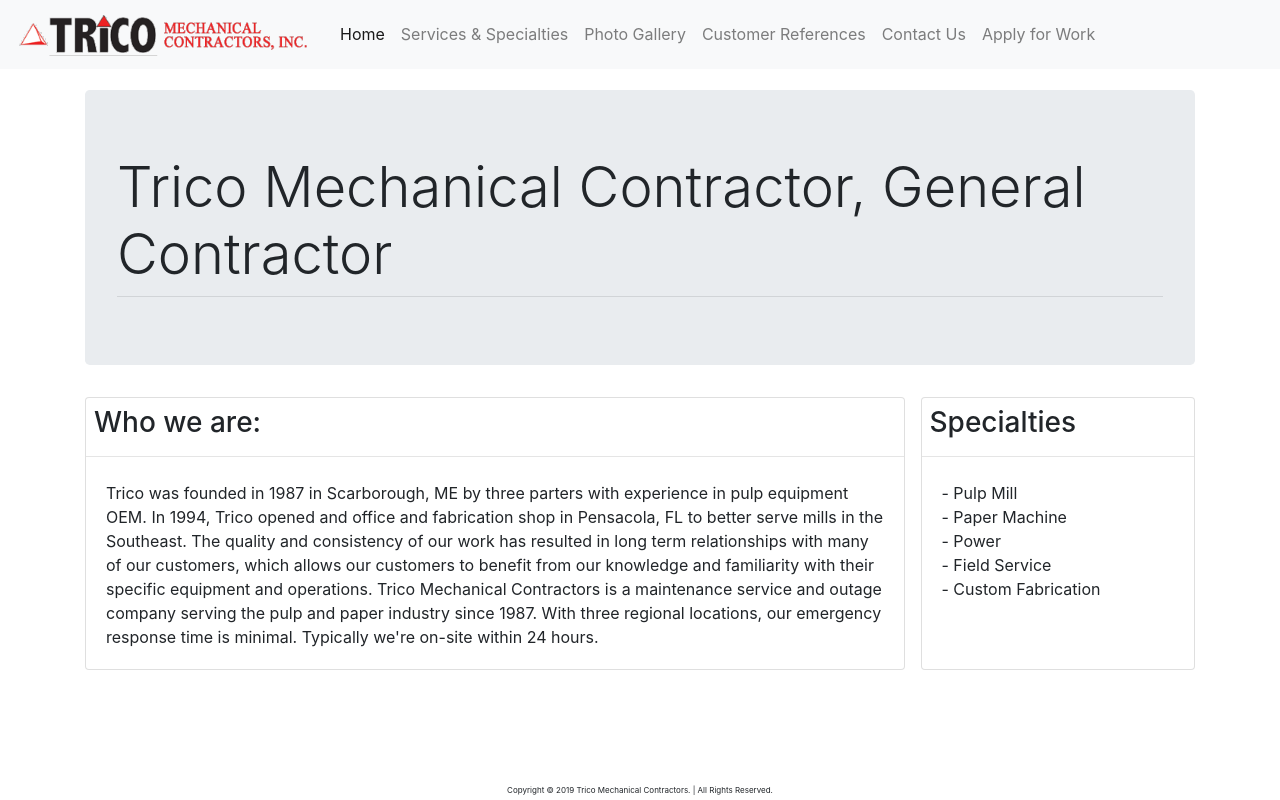
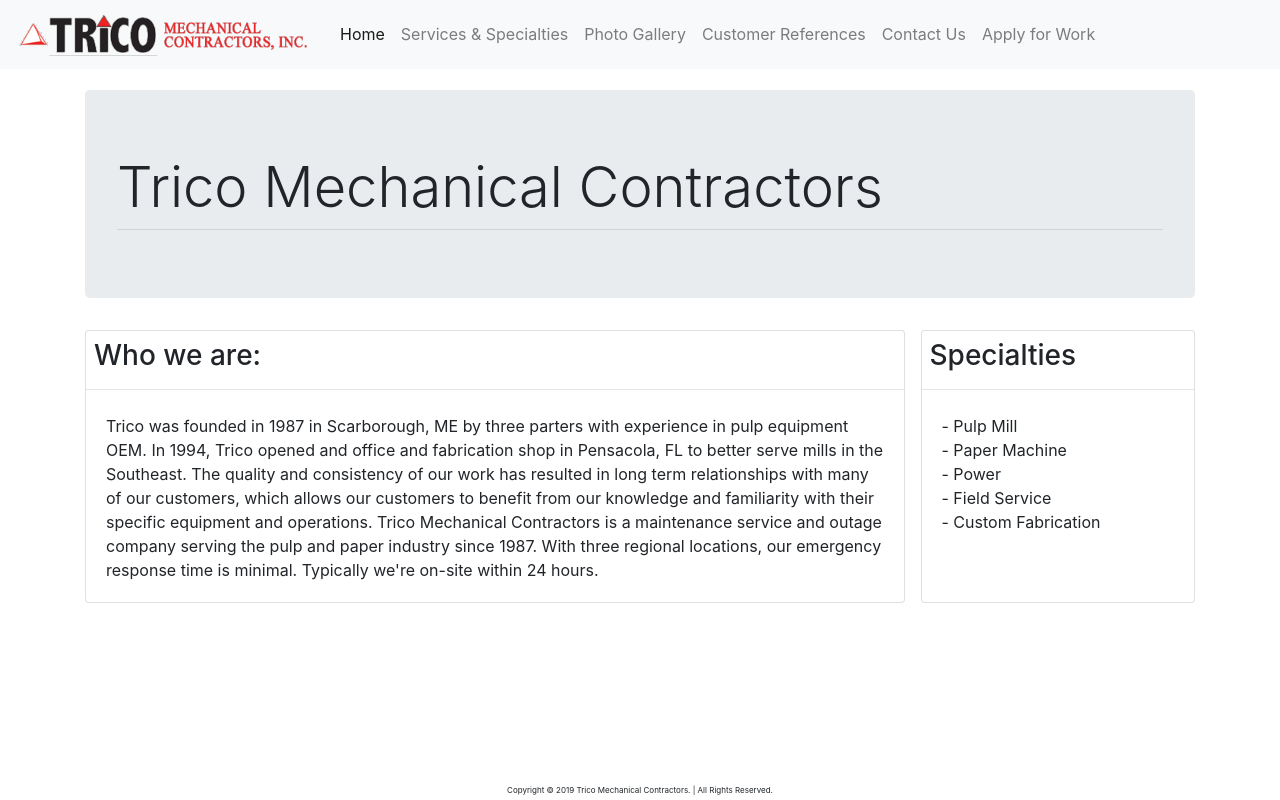
Before and after one commit to tricomechanical/trico, an Angular app: page / in a window 1280 px wide. Built offline with nearby package versions, Linux system fonts and the light colour scheme.

Commit message:
Removed 'General Contractor' from home page title

```diff
--- a/src/app/pages/home/home.component.html
+++ b/src/app/pages/home/home.component.html
@@ -1,7 +1,7 @@
 <div class="container">
     <div class="jumbotron page-header">
         <h1 class="display-4">
-            Trico Mechanical Contractor, General Contractor
+            Trico Mechanical Contractors
         </h1>
         <hr class="my-1">
     </div>
```
